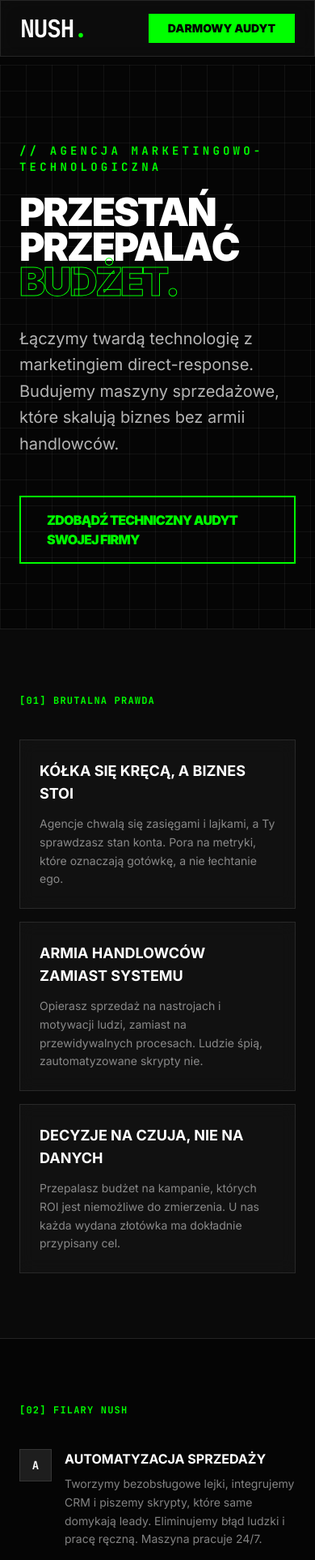
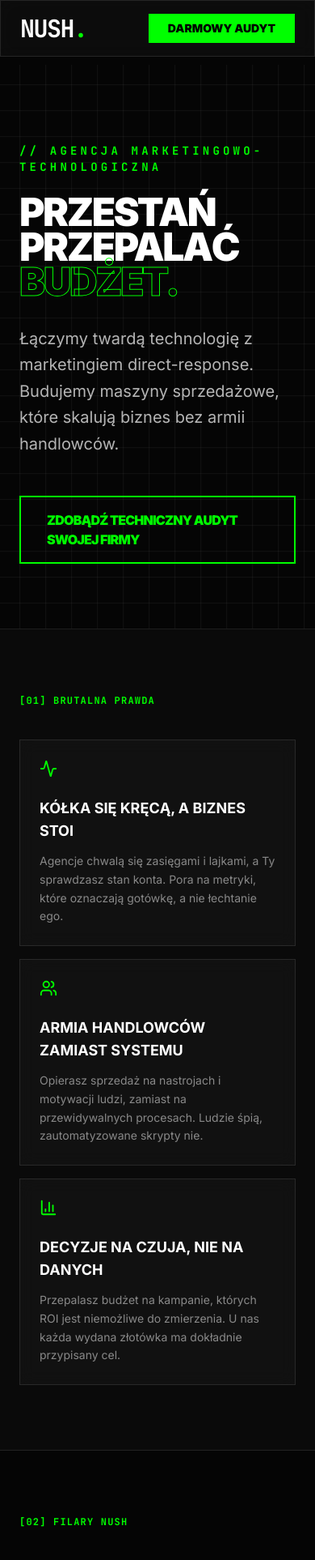
Before and after one commit to michalczuk777/nush-marketing-agency, a React (Vite) app in the folder nush-agency/: page / in a window 390 px wide. Shown: the top 1926 px of the page at 81% size. Built offline with nearby package versions, Linux system fonts and the light colour scheme.

Commit message:
Add motion and smooth section navigation

```diff
--- a/nush-agency/src/App.tsx
+++ b/nush-agency/src/App.tsx
@@ -12,7 +12,7 @@ import Footer from './components/Footer';
 
 export default function App() {
   return (
-    <div className="min-h-screen bg-[#050505] text-white font-sans">
+    <div id="top" className="min-h-screen bg-[#050505] text-white font-sans">
       <div className="max-w-[1440px] mx-auto flex flex-col min-h-screen border-x-0 xl:border-x-4 border-[#111]">
         <Navbar />
         <main className="flex-1 pt-20">
--- a/nush-agency/src/components/Hero.tsx
+++ b/nush-agency/src/components/Hero.tsx
@@ -3,7 +3,7 @@ import { motion } from 'motion/react';
 export default function Hero() {
   return (
     <section className="relative pt-24 pb-20 md:pt-40 md:pb-24 px-6 md:px-10 overflow-hidden border-b border-white/10">
-      <div className="absolute inset-0 bg-[linear-gradient(to_right,rgba(255,255,255,0.05)_1px,transparent_1px),linear-gradient(to_bottom,rgba(255,255,255,0.05)_1px,transparent_1px)] bg-[size:32px_32px]"></div>
+      <div className="hero-grid absolute inset-0"></div>
 
       <div className="relative max-w-5xl mx-auto flex flex-col justify-center">
         <motion.div
@@ -45,6 +45,10 @@ export default function Hero() {
           <a
             href="#audyt"
             className="inline-block border-2 border-neon text-neon px-8 py-4 font-black uppercase tracking-tighter hover:bg-neon hover:text-black transition-all"
+            onClick={(event) => {
+              event.preventDefault();
+              document.querySelector('#audyt')?.scrollIntoView({ behavior: 'smooth' });
+            }}
           >
             Zdobądź techniczny audyt swojej firmy
           </a>
--- a/nush-agency/src/components/Navbar.tsx
+++ b/nush-agency/src/components/Navbar.tsx
@@ -1,13 +1,11 @@
-import { Terminal } from 'lucide-react';
-
 export default function Navbar() {
   return (
     <nav className="fixed top-0 left-0 right-0 z-50 glass border-b border-white/10 xl:max-w-[1440px] xl:mx-auto">
       <div className="px-6 md:px-8 py-4 flex items-center justify-between">
         <div className="flex items-center gap-2">
-          <span className="font-mono font-black text-3xl tracking-tighter text-white">
+          <a href="#top" aria-label="Przejdź na górę strony" className="font-mono font-black text-3xl tracking-tighter text-white hover:text-neon transition-colors">
             NUSH<span className="text-neon">.</span>
-          </span>
+          </a>
         </div>
         <div className="hidden md:flex items-center gap-8 text-sm font-bold uppercase tracking-widest text-white/70">
           <a href="#problemy" className="hover:text-neon transition-colors">Problemy</a>
@@ -16,7 +14,7 @@ export default function Navbar() {
         </div>
         <a
           href="#audyt"
-          className="bg-neon text-black px-6 py-2 text-sm md:text-base font-black uppercase hover:bg-white transition-colors"
+          className="bg-neon text-black px-6 py-2 text-sm md:text-base font-black uppercase hover:bg-white hover:-translate-y-0.5 transition-all"
         >
           Darmowy Audyt
         </a>
--- a/nush-agency/src/components/Problems.tsx
+++ b/nush-agency/src/components/Problems.tsx
@@ -35,8 +35,10 @@ export default function Problems() {
               whileInView={{ opacity: 1, y: 0 }}
               viewport={{ once: true }}
               transition={{ delay: i * 0.1 }}
+              whileHover={{ y: -6, borderColor: 'rgba(0, 255, 0, 0.55)' }}
               className="p-6 glass rounded-none"
             >
+              <prob.icon className="text-neon mb-6" size={22} aria-hidden="true" />
               <div className="font-bold text-lg uppercase mb-3 text-white">{prob.title}</div>
               <p className="text-sm text-white/50 leading-relaxed">{prob.desc}</p>
             </motion.div>
--- a/nush-agency/src/components/Solutions.tsx
+++ b/nush-agency/src/components/Solutions.tsx
@@ -35,10 +35,11 @@ export default function Solutions() {
               whileInView={{ opacity: 1, scale: 1 }}
               viewport={{ once: true }}
               transition={{ delay: i * 0.1 }}
+              whileHover={{ x: 6 }}
               className="flex gap-4 items-start"
             >
               <div className="w-10 h-10 flex-shrink-0 bg-white/10 flex items-center justify-center font-bold font-mono text-sm border border-white/10 text-white">
-                {String.fromCharCode(65 + i)}
+                <sol.icon size={18} aria-hidden="true" />
               </div>
               <div>
                 <div className="font-bold uppercase text-base mb-2 text-white">{sol.title}</div>
--- a/nush-agency/src/index.css
+++ b/nush-agency/src/index.css
@@ -13,6 +13,32 @@ body {
   @apply bg-[#050505] text-white font-sans antialiased selection:bg-neon/30 selection:text-neon scroll-smooth;
 }
 
+html {
+  scroll-behavior: smooth;
+}
+
+section[id] {
+  scroll-margin-top: 5.5rem;
+}
+
+.hero-grid {
+  background-image: linear-gradient(to right, rgba(255, 255, 255, 0.05) 1px, transparent 1px),
+    linear-gradient(to bottom, rgba(255, 255, 255, 0.05) 1px, transparent 1px);
+  background-size: 32px 32px;
+  animation: grid-drift 18s linear infinite;
+  will-change: background-position;
+}
+
+@keyframes grid-drift {
+  from { background-position: 0 0; }
+  to { background-position: 160px 160px; }
+}
+
+@media (prefers-reduced-motion: reduce) {
+  html { scroll-behavior: auto; }
+  .hero-grid { animation: none; }
+}
+
 .glass {
   background: rgba(255, 255, 255, 0.03);
   backdrop-filter: blur(10px);
```
